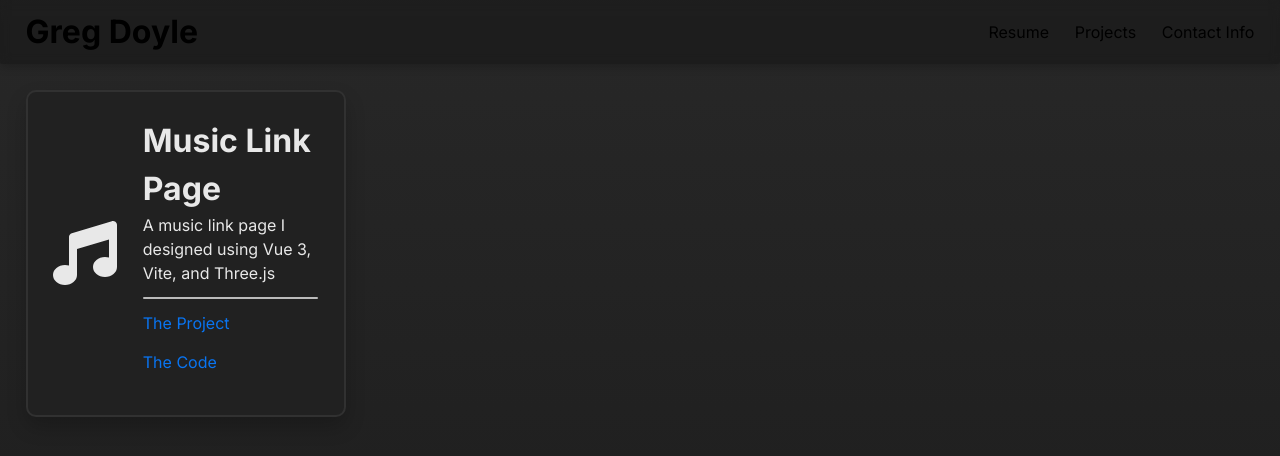
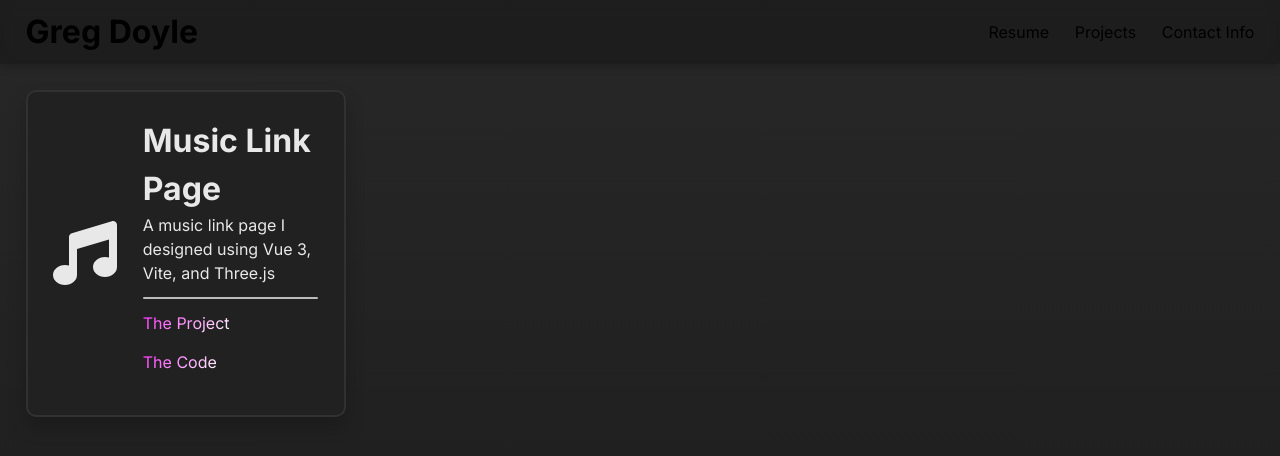
Before and after one commit to 18gdoyle/GregDoylesPortfolioSite, a Next.js app in the folder greg-doyles-portfolio-site/: page / in a window 1280 px wide. Both pictures are taken after a click on the element "Projects". Shown: the top 456 px of the page. Built offline with nearby package versions, Linux system fonts and the light colour scheme.

Commit message:
added some color to project cards

```diff
--- a/greg-doyles-portfolio-site/app/components/ProjectCard.css
+++ b/greg-doyles-portfolio-site/app/components/ProjectCard.css
@@ -48,15 +48,25 @@
     box-shadow: 0 5px 10px rgba(0, 0, 0, 0.2);
 }
 
-.card:hover {
-    box-shadow: 0 0 20px rgba(9, 117, 241, 0.8);
-    border-color: #0974f1;
+.purple:hover {
+    box-shadow: 0 0 20px rgb(114, 19, 151);
+    border-color: #800080;
 }
 
 .hover-underline-animation {
     display: inline-block;
     position: relative;
     color: #0974f1;;
+}
+
+.purpleGradient {
+    background: -webkit-linear-gradient(315deg,#ff2dff .1%,white);
+    background-clip: text;
+    -webkit-text-fill-color: transparent;
+}
+
+.purpleGradient::after {
+    background: -webkit-linear-gradient(315deg,#800080 1%,white);
 }
 
 .hover-underline-animation:after {
--- a/greg-doyles-portfolio-site/app/components/ProjectCard.tsx
+++ b/greg-doyles-portfolio-site/app/components/ProjectCard.tsx
@@ -1,6 +1,5 @@
 import './ProjectCard.css';
 import './ProjectCard';
-import Image from 'next/image';
 
 import { FontAwesomeIcon } from '@fortawesome/react-fontawesome'
 import { faMusic } from '@fortawesome/free-solid-svg-icons'
@@ -8,7 +7,7 @@ import { faMusic } from '@fortawesome/free-solid-svg-icons'
 export default function Home() {
     return (
       <main>
-        <div className="card">
+        <div className="card purple">
             <div className="content">
                 <div>
                     <FontAwesomeIcon className='icon' icon={faMusic} />
@@ -27,10 +26,10 @@ export default function Home() {
                     </div>
                    <div className='flexItem'>
                     <p className="para">
-                        <a href="https://lilacrust.com/" target="_blank" className='hover-underline-animation'>The Project</a>
+                        <a href="https://lilacrust.com/" target="_blank" className='hover-underline-animation purpleGradient'>The Project</a>
                     </p>
                     <p className="para">
-                        <a href="https://github.com/18gdoyle/lilac-rust-website" target="_blank" className='hover-underline-animation'>The Code</a>
+                        <a href="https://github.com/18gdoyle/lilac-rust-website" target="_blank" className='hover-underline-animation purpleGradient'>The Code</a>
                     </p>
                    </div>
                 </div>
```
